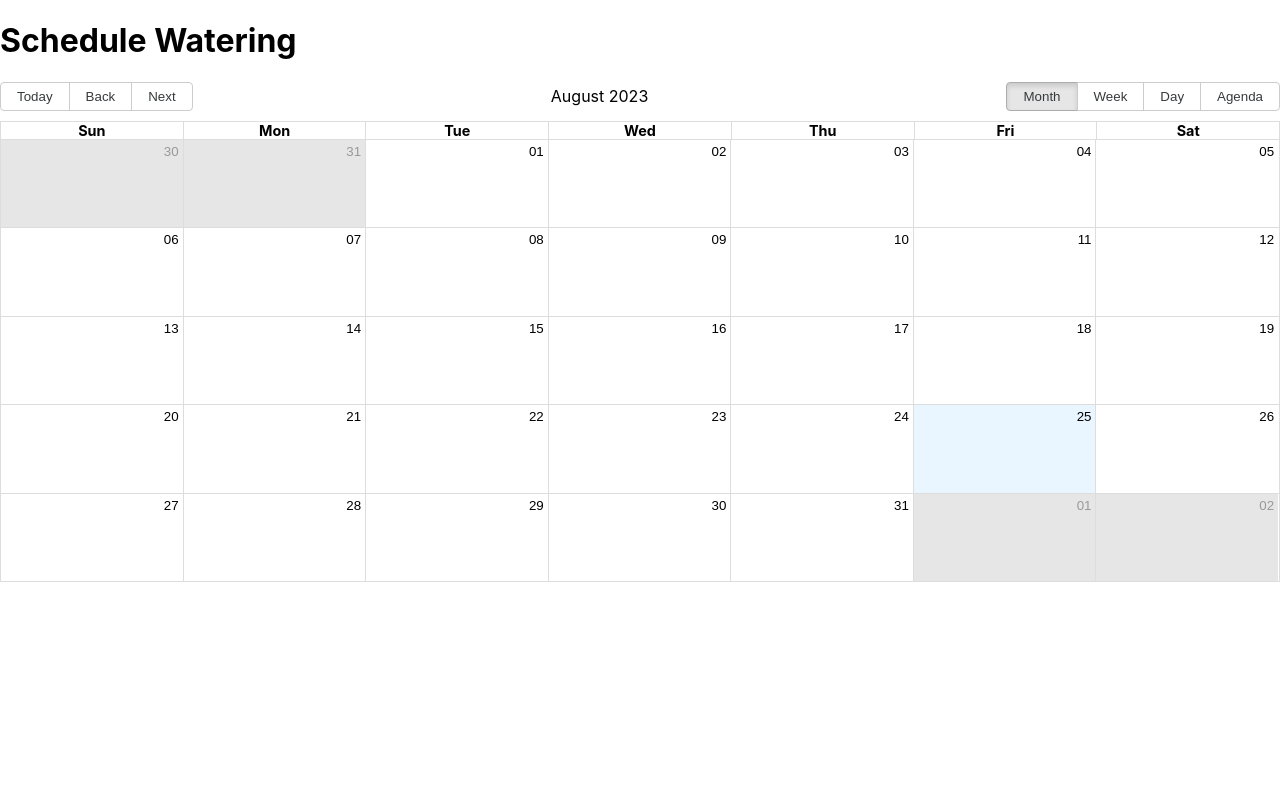
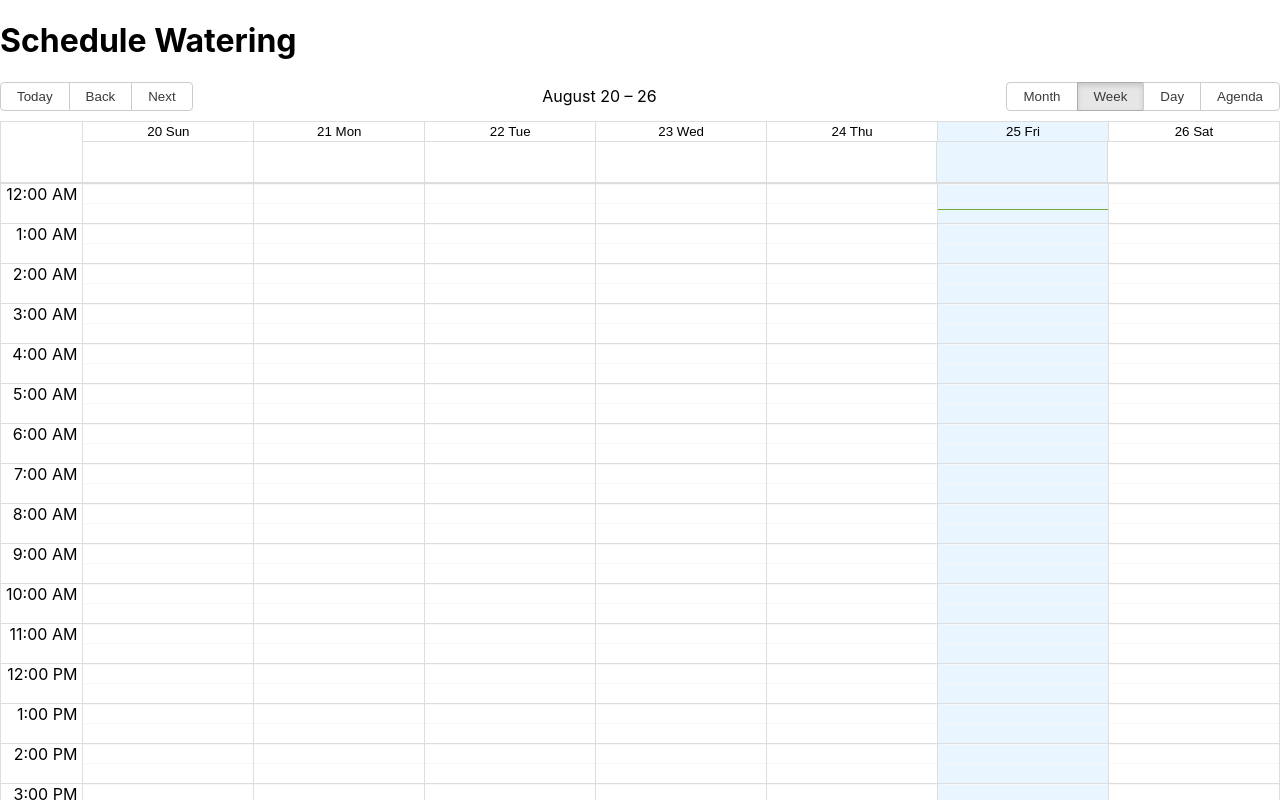
Before and after one commit to gcot970/plant-manage, a React (Create React App) app: page /calendar in a window 1280 px wide. Shown: the top 800 px of the page. Built offline with nearby package versions, Linux system fonts and the light colour scheme.

Commit message:
calendar user input

```diff
--- a/public/index.html
+++ b/public/index.html
@@ -2,14 +2,13 @@
 <html lang="en">
   <head>
     <meta charset="utf-8" />
-    <link rel="icon" type="image/x-icon" href="./favicon.png" />
     <meta name="viewport" content="width=device-width, initial-scale=1" />
     <meta name="theme-color" content="#000000" />
     <meta
       name="description"
       content="Web site created using create-react-app"
     />
-    <link rel="apple-touch-icon" href="./favicon.png" />
+
 
     <!--
       manifest.json provides metadata used when your web app is installed on a
@@ -25,7 +24,7 @@
       work correctly both with client-side routing and a non-root public URL.
       Learn how to configure a non-root public URL by running `npm run build`.
     -->
-    <title>React App</title>
+    <title>Plantpal</title>
   </head>
   <body>
     <noscript>You need to enable JavaScript to run this app.</noscript>
--- a/src/App.js
+++ b/src/App.js
@@ -5,8 +5,7 @@ import { Calendar, momentLocalizer } from 'react-big-calendar';
 import moment from 'moment';
 import 'react-big-calendar/lib/css/react-big-calendar.css';
 import Login from './pages/Login';
-import MyCalendar from './components/MyCalendar'; // Import the MyCalendar component
-import CalendarPage from './pages/calendarPage'; // Import the CalendarPage component
+import CalendarPage from './pages/calendarPage';
 
 const router = createBrowserRouter([
   {
@@ -18,7 +17,7 @@ const router = createBrowserRouter([
     element: <Login />,
   },
   {
-    path: '/calendar', // Define a new route for the calendar
+    path: '/calendar',
     element: (
       <div>
         <h1>Schedule Watering</h1>
@@ -29,23 +28,12 @@ const router = createBrowserRouter([
 ]);
 
 function App() {
-  // Initialize the state for events data
-  const [events, setEvents] = useState([]);
-
-  // Function to add a new event
-  const addEvent = (event) => {
-    setEvents([...events, event]);
-  };
 
   return (
     <React.StrictMode>
       <RouterProvider router={router}>
         <div>
-          {/* Render the MyCalendar component and pass events and addEvent as props */}
-          <MyCalendar events={events} addEvent={addEvent} />
-
-          {/* Render the CalendarPage component and pass events as props */}
-          <CalendarPage events={events} />
+          <CalendarPage />
         </div>
       </RouterProvider>
     </React.StrictMode>
--- a/src/components/MyCalendar.js
+++ /dev/null
@@ -1,64 +0,0 @@
-import React, { useState } from 'react';
-import { Calendar, momentLocalizer } from 'react-big-calendar';
-import moment from 'moment';
-
-const localizer = momentLocalizer(moment);
-
-const MyCalendar = ({ events, addEvent }) => {
-    const [selectedDate, setSelectedDate] = useState(null);
-    const [showEventForm, setShowEventForm] = useState(false);
-    const [newEvent, setNewEvent] = useState({ title: '', start: '', end: '' });
-
-    const handleSelectSlot = ({ start }) => {
-        // When a date is clicked, set the selected date and show the event form
-        setSelectedDate(start);
-        setShowEventForm(true);
-    };
-
-    const handleEventSubmit = (e) => {
-        e.preventDefault();
-
-        // Create a new event object and add it using the addEvent prop
-        const eventToAdd = {
-            title: newEvent.title,
-            start: selectedDate,
-            end: new Date(selectedDate.getTime() + (60 * 60 * 1000)), // 1 hour duration (adjust as needed)
-        };
-
-        addEvent(eventToAdd);
-
-        // Clear the form and hide it
-        setNewEvent({ title: '', start: '', end: '' });
-        setShowEventForm(false);
-        setSelectedDate(null);
-    };
-
-    return (
-        <div>
-            <Calendar
-                localizer={localizer}
-                events={events}
-                startAccessor="start"
-                endAccessor="end"
-                style={{ height: 500 }}
-                selectable={true} // Allow date selection
-                onSelectSlot={handleSelectSlot} // Handle date selection
-            />
-
-            {/* Event creation form */}
-            {showEventForm && (
-                <form onSubmit={handleEventSubmit}>
-                    <input
-                        type="text"
-                        placeholder="Event Title"
-                        value={newEvent.title}
-                        onChange={(e) => setNewEvent({ ...newEvent, title: e.target.value })}
-                    />
-                    <button type="submit">Create</button>
-                </form>
-            )}
-        </div>
-    );
-};
-
-export default MyCalendar;
--- a/src/pages/calendarPage.js
+++ b/src/pages/calendarPage.js
@@ -1,21 +1,77 @@
-import React from 'react';
-import { Calendar, momentLocalizer } from 'react-big-calendar';
+import React, { useState, useCallback, useMemo, Fragment } from 'react';
+import PropTypes from 'prop-types';
+import { Calendar, momentLocalizer, Views } from 'react-big-calendar';
 import moment from 'moment';
 
 const localizer = momentLocalizer(moment);
 
-const CalendarPage = ({ events }) => {
+const CalendarPage = () => {
+  // Define events state and addEvent function locally in CalendarPage
+  const [events, setEvents] = useState([]);
+
+  const addEvent = (newEvent) => {
+    setEvents((prevEvents) => [...prevEvents, newEvent]);
+  };
+
+  const handleSelectSlot = useCallback(
+    ({ start, end }) => {
+      const title = window.prompt('New Event Name');
+      if (title) {
+        // Create a new event and update the events state
+        const newEvent = { start, end, title };
+        console.log('Before addEvent:', newEvent);
+        addEvent(newEvent);
+        console.log('After addEvent:', newEvent);
+      }
+    },
+    [addEvent]
+  );
+
+  const handleSelectEvent = useCallback(
+    (event) => {
+      window.alert(event.title); // Display event details on event click (optional)
+    },
+    []
+  );
+
+  const { defaultDate, scrollToTime } = useMemo(
+    () => ({
+      defaultDate: new Date(2023, 7, 23), // Set your desired default date
+      scrollToTime: new Date(1970, 1, 1, 6), // Set your desired scroll time
+    }),
+    []
+  );
+
   return (
     <div>
-      <Calendar
-        localizer={localizer}
-        events={events}
-        startAccessor="start"
-        endAccessor="end"
-        style={{ height: 500 }}
-      />
+      <Fragment>
+        <div className="height600">
+          <Calendar
+            dayLayoutAlgorithm="no-overlap"
+            defaultDate={defaultDate}
+            defaultView={Views.WEEK} // Set your desired default view
+            events={events}
+            localizer={localizer}
+            onSelectEvent={handleSelectEvent}
+            onSelectSlot={handleSelectSlot}
+            selectable
+            scrollToTime={scrollToTime}
+          />
+        </div>
+      </Fragment>
     </div>
   );
 };
 
+CalendarPage.propTypes = {
+  events: PropTypes.arrayOf(
+    PropTypes.shape({
+      start: PropTypes.instanceOf(Date),
+      end: PropTypes.instanceOf(Date),
+      title: PropTypes.string,
+    })
+  ),
+  // No need to specify addEvent as a prop since it's defined locally
+};
+
 export default CalendarPage;
```
Also changed, not shown: public/logo192.png (added).
